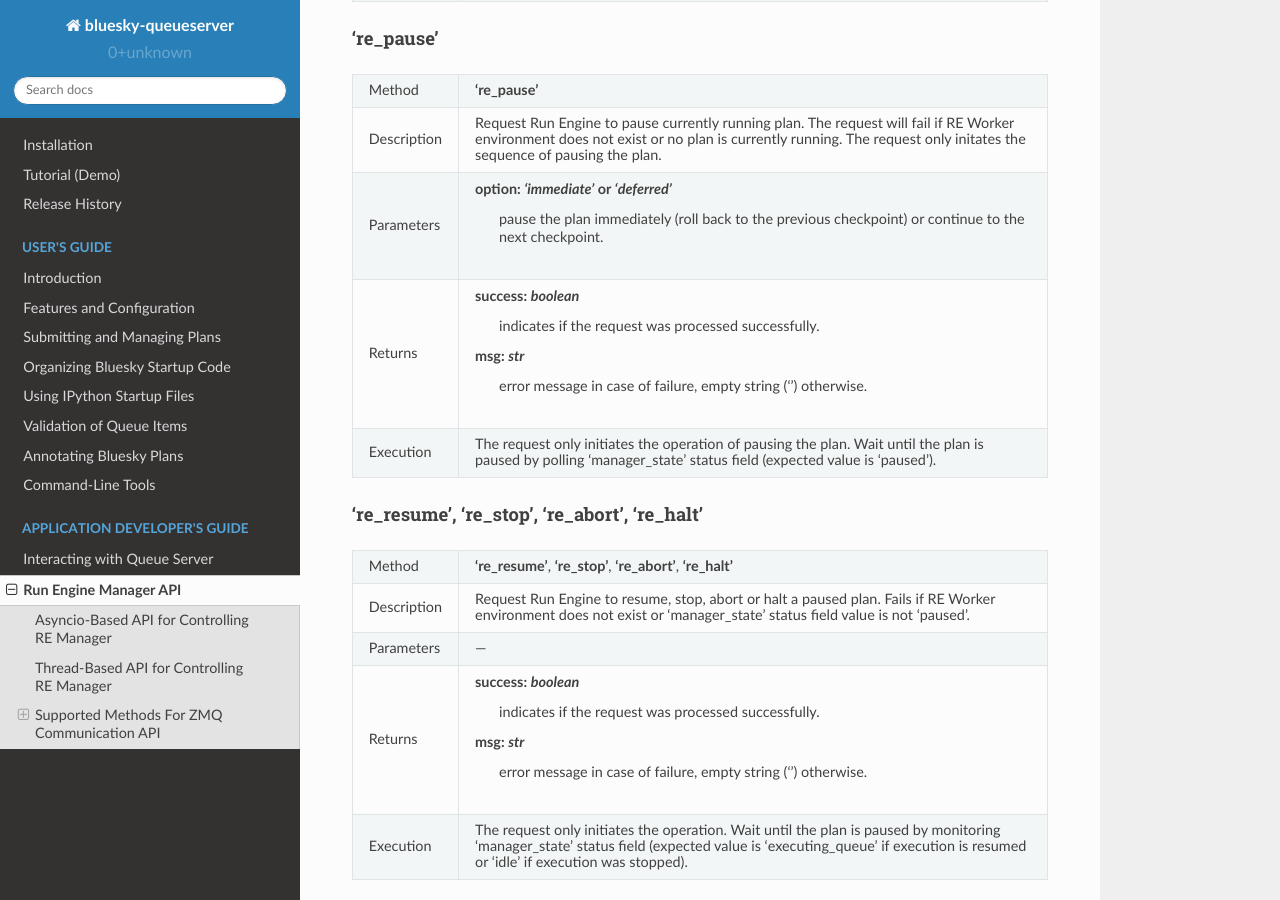
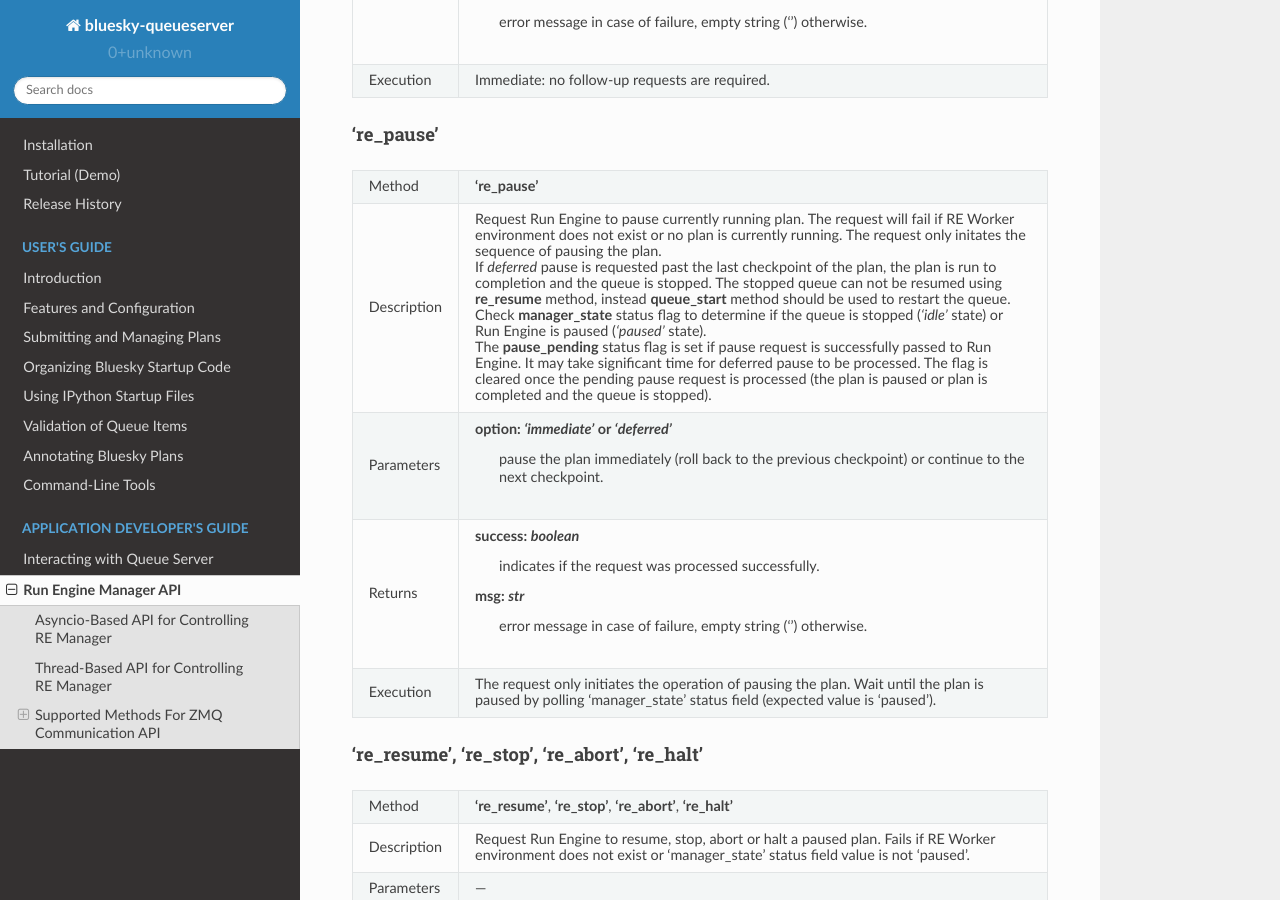
Before and after one commit to bluesky/bluesky-queueserver, a Sphinx documentation site: the page built from docs/source/re_manager_api.rst, in a window 1280 px wide and 900 px high, scrolled down 19363 px. Built offline with Sphinx 7.4.7 and the Read the Docs theme 2.0.0, drawn with Linux system fonts in a browser that asks for light colours; some of the changed text lies outside the part shown.

Commit message:
DOC: updated docs on 're_pause' and installation instructions

```diff
--- a/docs/source/re_manager_api.rst
+++ b/docs/source/re_manager_api.rst
@@ -228,6 +228,11 @@ Returns       **msg**: *str*
               **queue_stop_pending**: *boolean*
                   indicates if the request to stop the queue after completion of the current plan is
                   pending.
+
+              **pause_pending**: *boolean*
+                  indicates if the request to pause the currently running plan was send to Run Engine
+                  (see **re_pause** method), but the plan is not stopped yet. It may take considerable
+                  time for deferred pause to be processed.
 
               **worker_environment_exists**: *boolean*
                   indicates if RE Worker environment was created and plans could be executed.
@@ -1127,6 +1132,17 @@ Method        **'re_pause'**
 Description   Request Run Engine to pause currently running plan. The request will fail if RE Worker
               environment does not exist or no plan is currently running. The request only initates
               the sequence of pausing the plan.
+
+              If *deferred* pause is requested past the last checkpoint of the plan, the plan is run
+              to completion and the queue is stopped. The stopped queue can not be resumed using
+              **re_resume** method, instead **queue_start** method should be used to restart the queue.
+              Check **manager_state** status flag to determine if the queue is stopped (*'idle'* state)
+              or Run Engine is paused (*'paused'* state).
+
+              The **pause_pending** status flag is set if pause request is successfully passed to Run
+              Engine. It may take significant time for deferred pause to be processed. The flag
+              is cleared once the pending pause request is processed (the plan is paused or plan
+              is completed and the queue is stopped).
 ------------  -----------------------------------------------------------------------------------------
 Parameters    **option**: *'immediate'* or *'deferred'*
                   pause the plan immediately (roll back to the previous checkpoint) or continue
```
Also changed, not shown: docs/source/installation.rst (+9 -9 lines).
